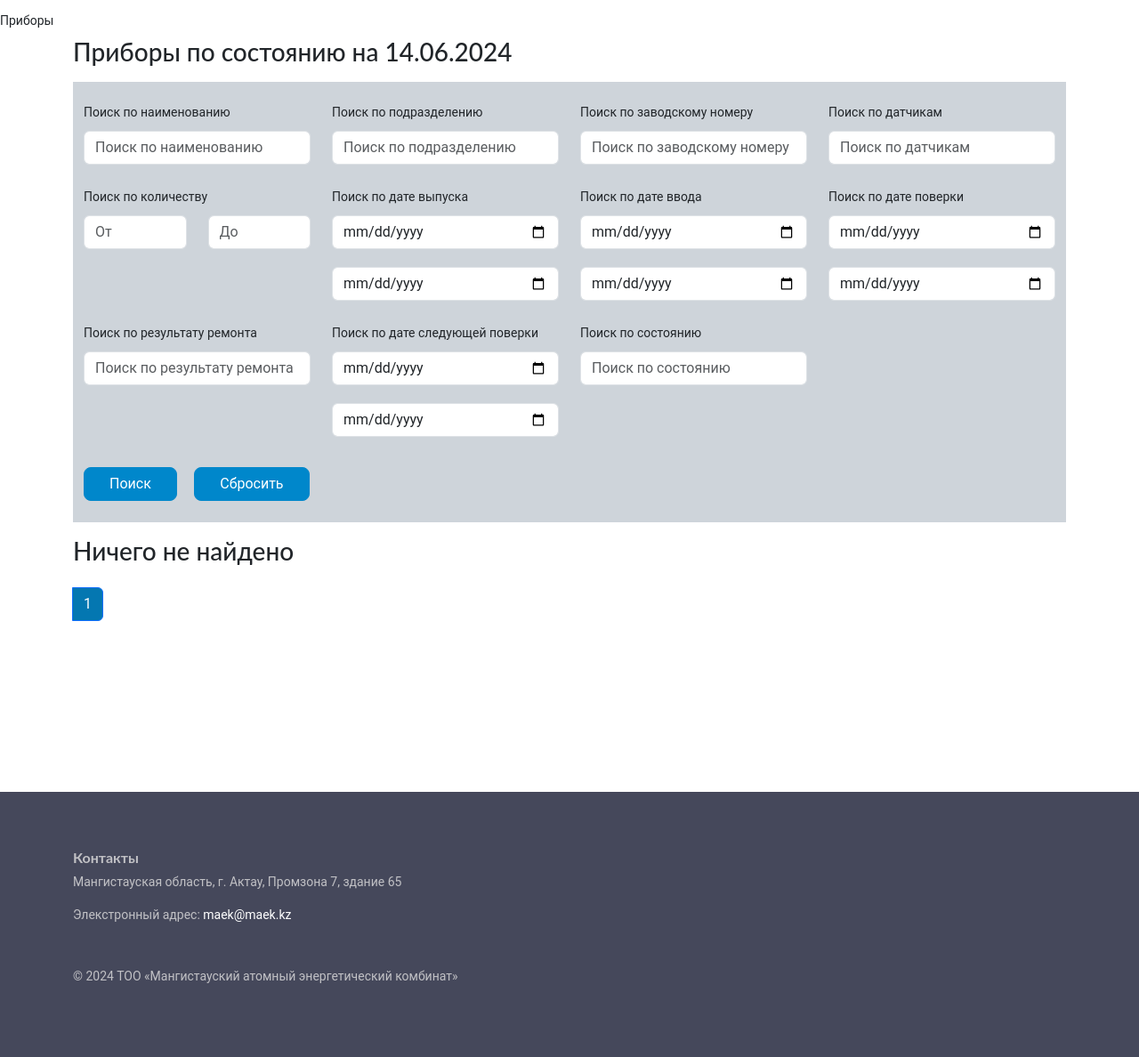
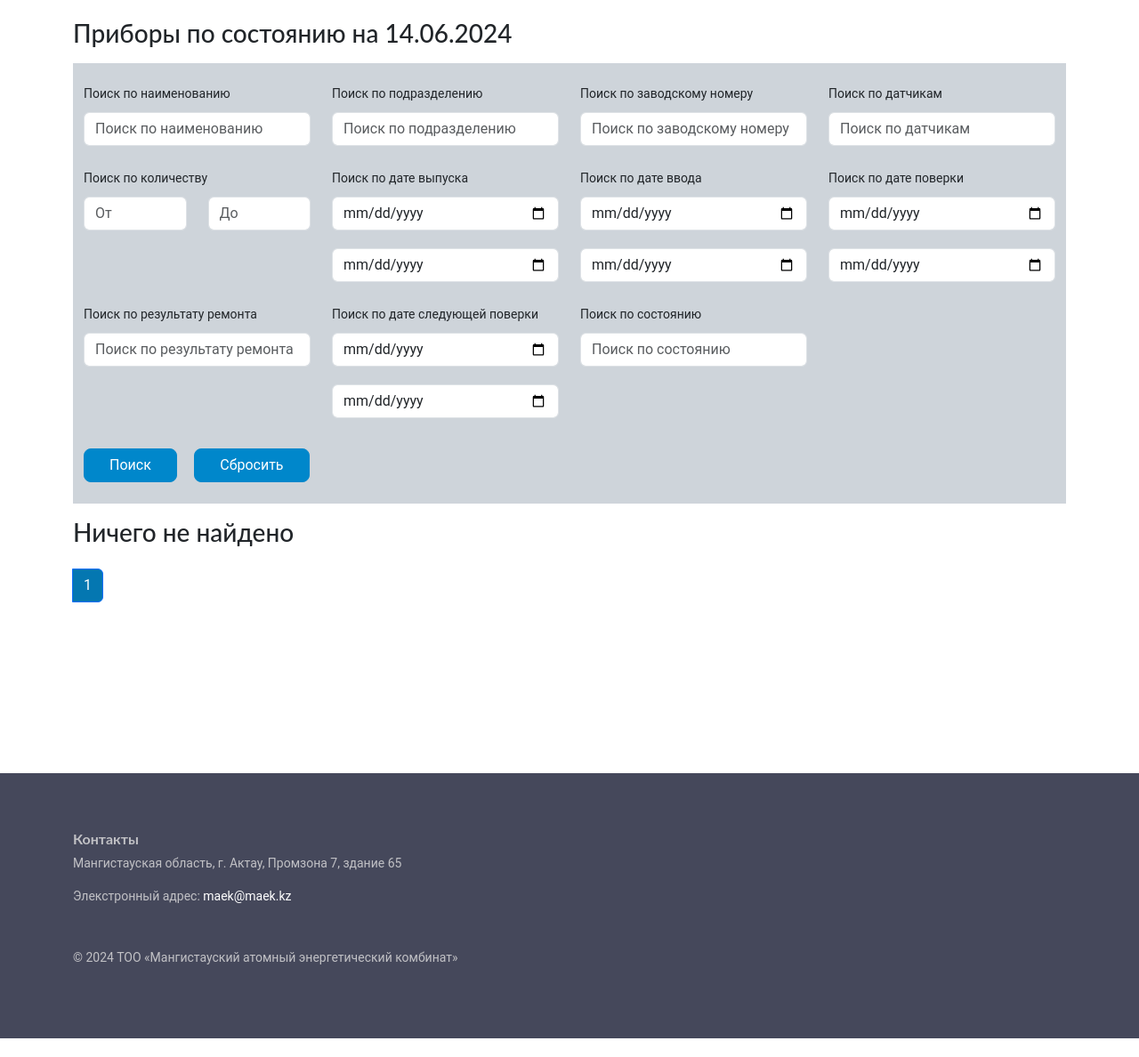
Before and after one commit to Kairat12/maek_measuring, a Django app: page /devices/ in a window 1280 px wide. Shown: the part 62-1250 px from the top of the page at 89% size. After the commit the page ends 1229 px from the top, so only its background shows below. Run offline with Django 4.2, Linux system fonts and the light colour scheme; data that the repository does not hold is empty; some libraries are stand-ins or nearby versions.

Commit message:
add deviceses

```diff
--- a/templates/main_sklad.html
+++ b/templates/main_sklad.html
@@ -1,8 +1,8 @@
 {% extends 'base.html' %}
 {% load humanize %}
 {% load static %}
+{% block title %}Приборы{% endblock %}
 {% block content %}
-{% block title %}Приборы{% endblock %}
     <div class="contractor_content mb-5">
         <div class="container">
             <h3 class="h3 mt-2 mb-3">Приборы по состоянию на {{ today|date:"d.m.Y" }}</h3>
```
